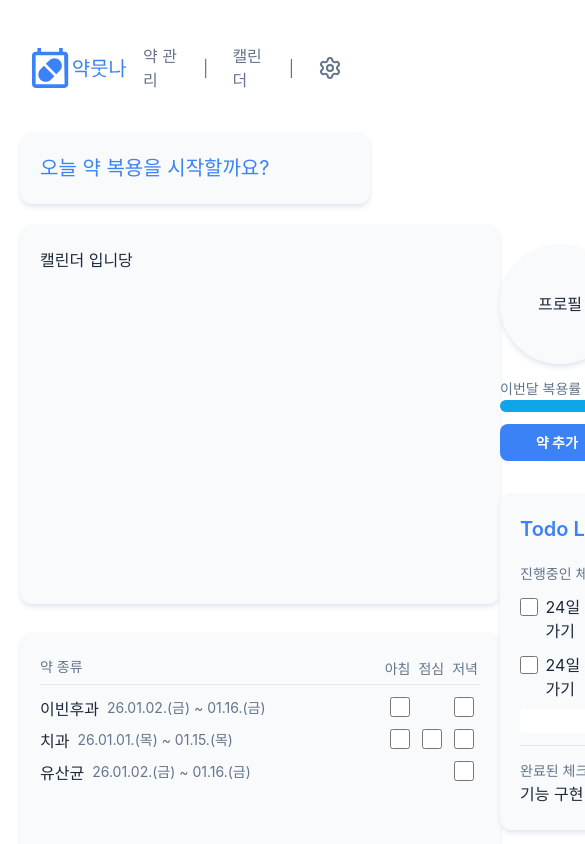
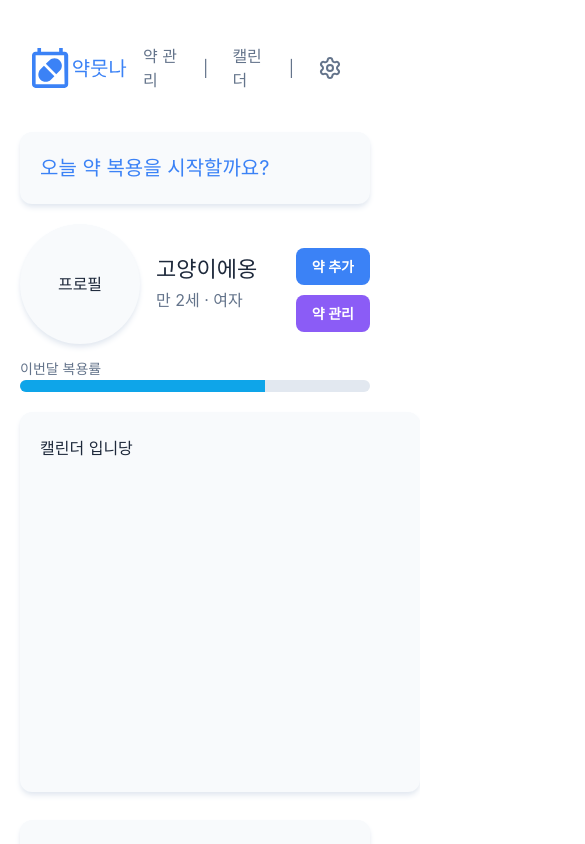
Before and after one commit to wnduddlekd/medicine, a React (Vite) app: page /home in a window 390 px wide. Shown: the top 844 px of the page, 585 px wide, since content can reach past the window. Built offline with nearby package versions, Linux system fonts and the light colour scheme; a web font is replaced by a local one.

Commit message:
feat: 메인 페이지 반응형 레이아웃 구현(#28)

```diff
--- a/src/components/Home/HomeCalender.jsx
+++ b/src/components/Home/HomeCalender.jsx
@@ -1,6 +1,6 @@
 export default function HomeCalender() {
   return (
-    <div className="min-w-120 w-full h-95 card-base">
+    <div className="min-w-100 w-full h-95 card-base">
       <div>캘린더 입니당</div>
     </div>
   );
--- a/src/components/Home/TodoList.jsx
+++ b/src/components/Home/TodoList.jsx
@@ -2,7 +2,7 @@ import { Pencil, Plus, Trash2 } from 'lucide-react';
 
 export default function TodoList() {
   return (
-    <div className="card-base max-w-67 w-full">
+    <div className="card-base min-w-67 w-full">
       <h3 className="text-primary font-semibold mb-5">Todo List</h3>
       <small>진행중인 체크리스트</small>
       <TodoItem />
--- /dev/null
+++ b/src/components/Home/WideUserInfo.jsx
@@ -0,0 +1,40 @@
+import Button from '@/components/commons/Button.jsx';
+import { useNavigate } from 'react-router-dom';
+import { ROUTES } from '@/constants/routes';
+
+export default function WideUserInfo() {
+  const navigate = useNavigate();
+
+  return (
+    <>
+      <div className="flex justify-between w-full space-y-3">
+        <div className="flex">
+          <div className="flex justify-center items-center w-30 h-30 rounded-full shrink-0 object-cover bg-base-200 shadow-md shadow-base-300">
+            프로필
+          </div>
+          <div className="flex flex-col justify-center y-full pl-4 gap-1.5">
+            <h2 className="whitespace-nowrap overflow-visible">고양이에옹</h2>
+            <p className="text-neutral">만 2세 · 여자</p>
+          </div>
+        </div>
+        <div className="flex flex-col justify-center gap-2.5">
+          <Button size="sm" fullWidth onClick={() => navigate(ROUTES.CHECK_IN)}>
+            약 추가
+          </Button>
+          <Button
+            size="sm"
+            variant="secondary"
+            fullWidth
+            onClick={() => navigate(ROUTES.INSIGHTS)}
+          >
+            약 관리
+          </Button>
+        </div>
+      </div>
+      <small className="text-neutral">이번달 복용률</small>
+      <div className="w-full h-3 bg-base-300 text rounded-full overflow-hidden">
+        <div className={`w-[70%] bg-info`}>.</div>
+      </div>
+    </>
+  );
+}
--- a/src/pages/Home.jsx
+++ b/src/pages/Home.jsx
@@ -3,21 +3,29 @@ import DoseCheck from '../components/Home/DoseCheck.jsx';
 import HomeCalender from '../components/Home/HomeCalender.jsx';
 import TodoList from '../components/Home/TodoList.jsx';
 import UserInfo from '../components/Home/UserInfo.jsx';
+import WideTodoList from '../components/Home/WideTodoList.jsx';
+import WideUserInfo from '../components/Home/WideUserInfo.jsx';
 import { medicines } from '../Mocks/medicationMock.js';
 
 export default function Main() {
   return (
     <div className="space-y-5">
       <DailyDoseFeedback medicines={medicines} />
-      <div className="flex">
-        <div className="space-y-7">
+      <div className="block md:hidden">
+        <WideUserInfo />
+      </div>
+      <div className="flex gap-7">
+        <div className="w-full space-y-7">
           <HomeCalender /> <DoseCheck />
         </div>
-        <div className="flex flex-col items-center w-full gap-3">
+        <div className="hidden md:flex flex-col gap-3 max-w-70 w-full mx-auto items-center">
           <UserInfo />
           <TodoList />
         </div>
       </div>
+      <div className="block md:hidden">
+        <TodoList />
+      </div>
     </div>
   );
 }
```
